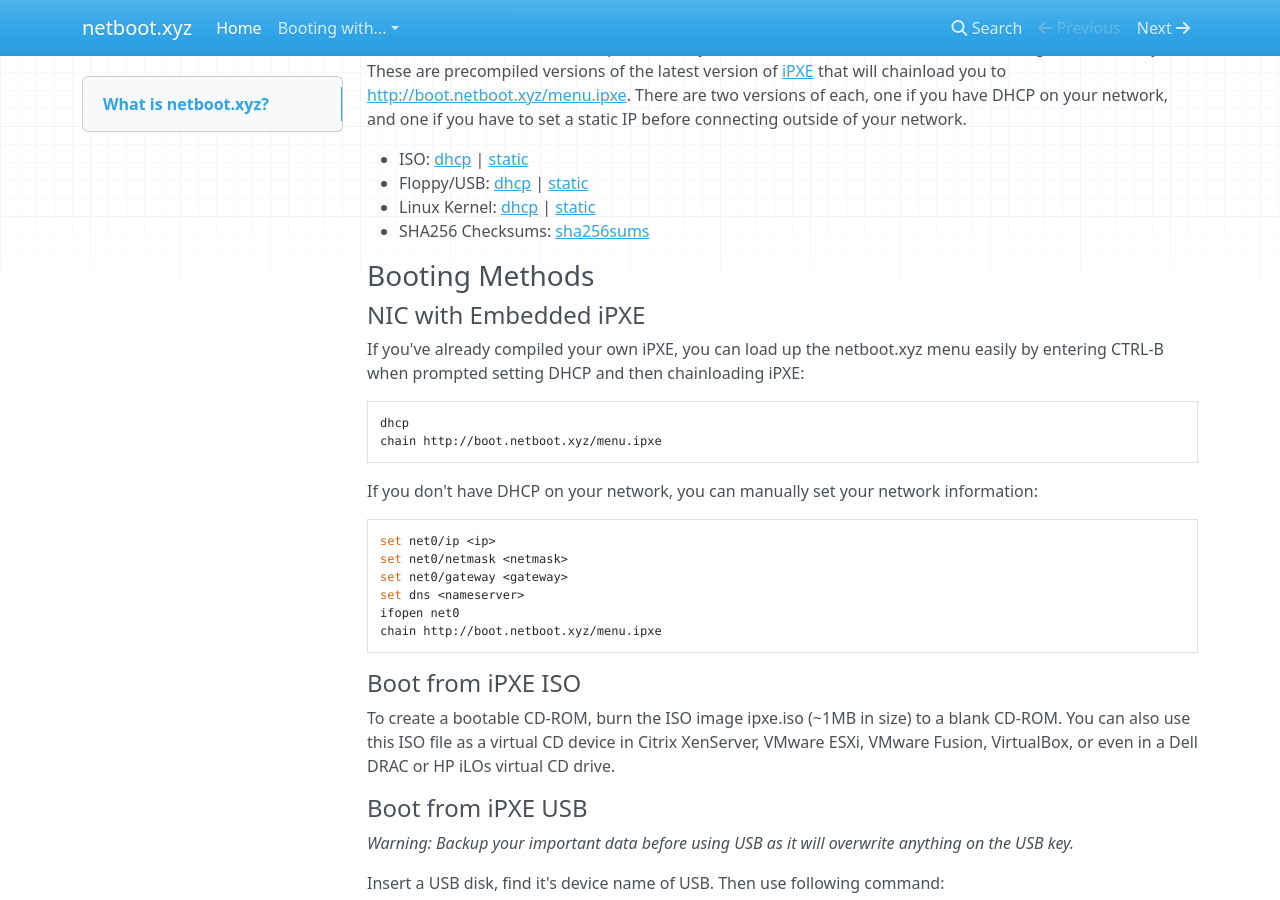
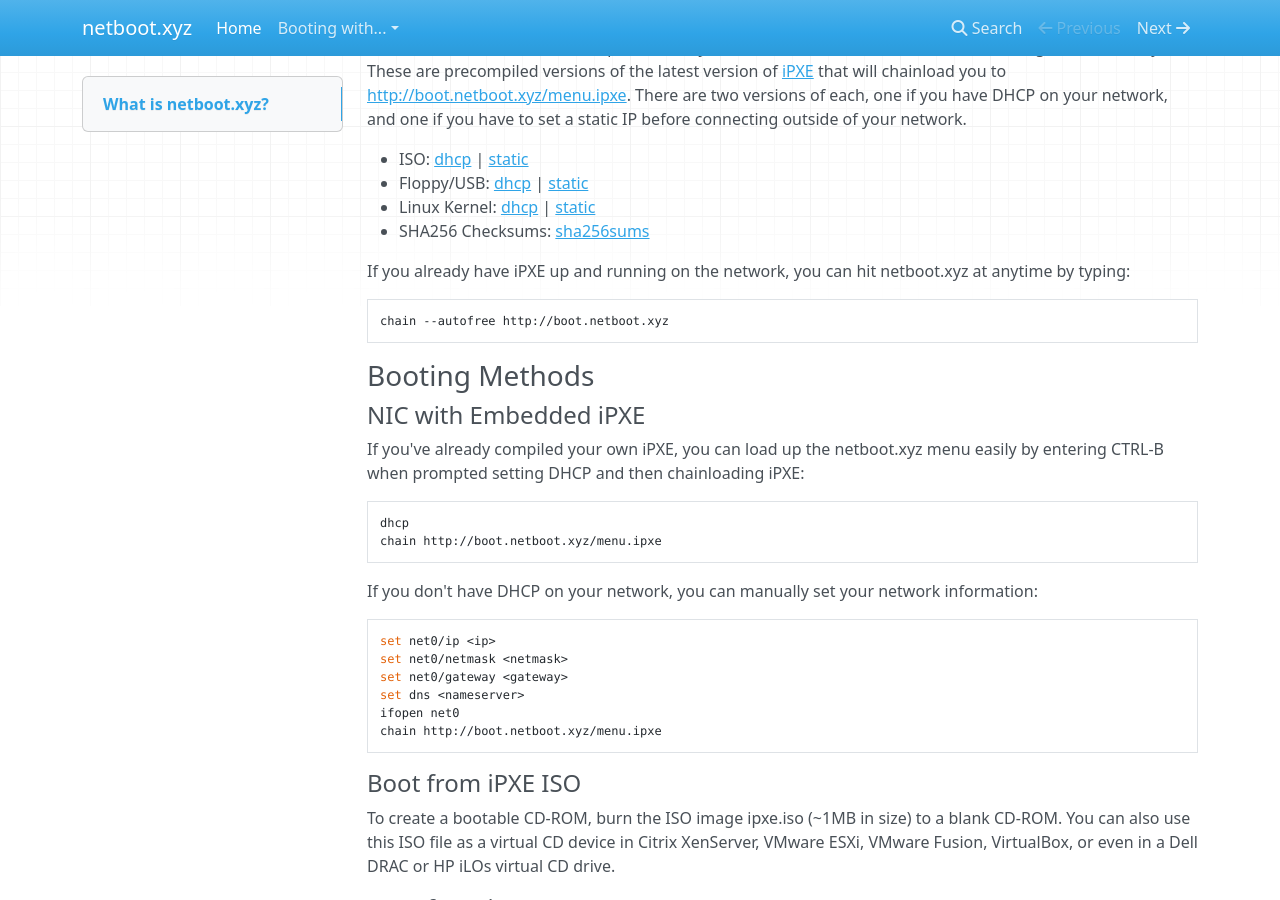
Before and after one commit to netbootxyz/netboot.xyz, an MkDocs documentation site: the page built from docs/index.md, in a window 1280 px wide and 900 px high, scrolled down 305 px. Built offline with MkDocs 1.6.1, drawn with Linux system fonts in a browser that asks for light colours; nearby versions of some CDN libraries; old or Windows-style settings are respelled for this version of MkDocs.

Commit message:
Add instructions for the netboot.xyz entry point

```diff
--- a/docs/index.md
+++ b/docs/index.md
@@ -12,6 +12,10 @@
 * Floppy/USB: [dhcp](http://boot.netboot.xyz/ipxe/netboot.xyz-dhcp.dsk) | [static](http://boot.netboot.xyz/ipxe/netboot.xyz-dhcp.dsk)
 * Linux Kernel: [dhcp](http://boot.netboot.xyz/ipxe/netboot.xyz-dhcp.lkrn) | [static](http://boot.netboot.xyz/ipxe/netboot.xyz-static.lkrn)
 * SHA256 Checksums: [sha256sums](http://boot.netboot.xyz/ipxe/netboot.xyz-sha256-checksums.txt)
+
+If you already have iPXE up and running on the network, you can hit netboot.xyz at anytime by typing:
+
+    chain --autofree http://boot.netboot.xyz
 
 ### Booting Methods
 #### NIC with Embedded iPXE
```
Also changed, not shown: README.md (+4 -0 lines).
